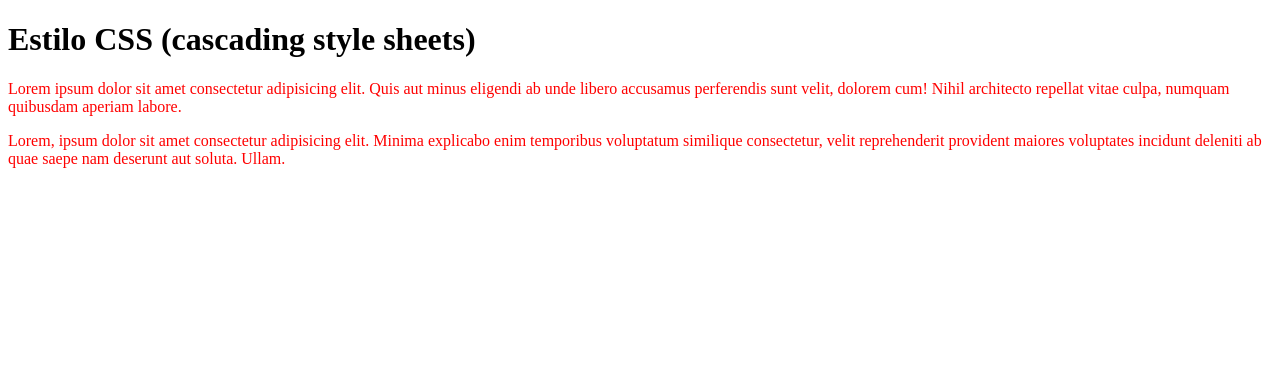
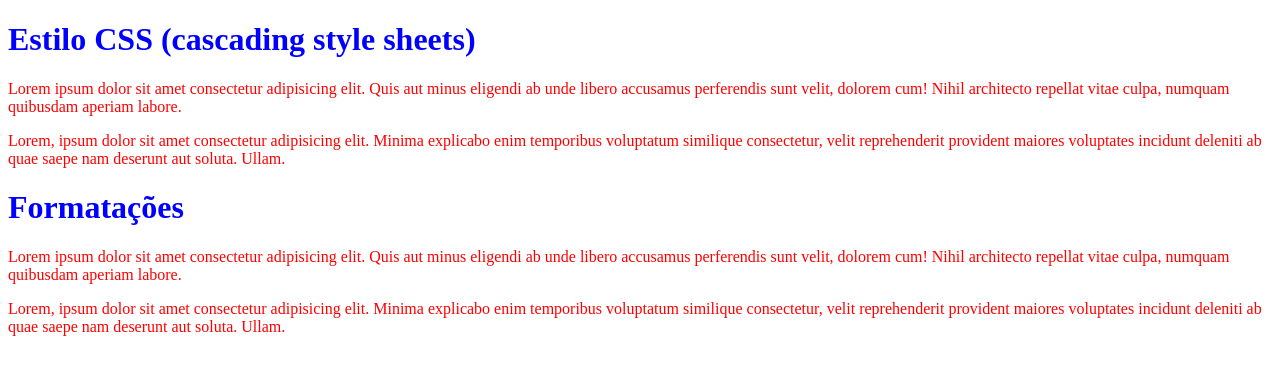
Before and after one commit to JoaoSilva2004/desenvolvimento-web, a plain HTML site: page secao-4-css-3/Projeto CSS3/inline-style.html in a window 1280 px wide. Drawn offline with Linux system fonts and the light colour scheme.

Commit message:
Aula 28 - Internal Style

```diff
--- a/secao-4-css-3/Projeto CSS3/inline-style.html
+++ b/secao-4-css-3/Projeto CSS3/inline-style.html
@@ -5,14 +5,35 @@
     <meta http-equiv="X-UA-Compatible" content="IE=edge">
     <meta name="viewport" content="width=device-width, initial-scale=1.0">
     <title>Inline Style</title>
+
+    <style type="text/css">
+        p {
+            color: red;
+        }
+
+        h1 {
+            color: blue;
+        }
+    </style>
 </head>
 <body>
     <h1>Estilo CSS (cascading style sheets)</h1>
-    <p style="color: red;">
+
+    <p>
         Lorem ipsum dolor sit amet consectetur adipisicing elit. Quis aut minus eligendi ab unde libero accusamus perferendis sunt velit, dolorem cum! Nihil architecto repellat vitae culpa, numquam quibusdam aperiam labore.
     </p>
 
-    <p style="color: red;">
+    <p>
+        Lorem, ipsum dolor sit amet consectetur adipisicing elit. Minima explicabo enim temporibus voluptatum similique consectetur, velit reprehenderit provident maiores voluptates incidunt deleniti ab quae saepe nam deserunt aut soluta. Ullam.
+    </p>
+
+    <h1>Formatações</h1>
+
+    <p>
+        Lorem ipsum dolor sit amet consectetur adipisicing elit. Quis aut minus eligendi ab unde libero accusamus perferendis sunt velit, dolorem cum! Nihil architecto repellat vitae culpa, numquam quibusdam aperiam labore.
+    </p>
+
+    <p>
         Lorem, ipsum dolor sit amet consectetur adipisicing elit. Minima explicabo enim temporibus voluptatum similique consectetur, velit reprehenderit provident maiores voluptates incidunt deleniti ab quae saepe nam deserunt aut soluta. Ullam.
     </p>
 </body>
```
